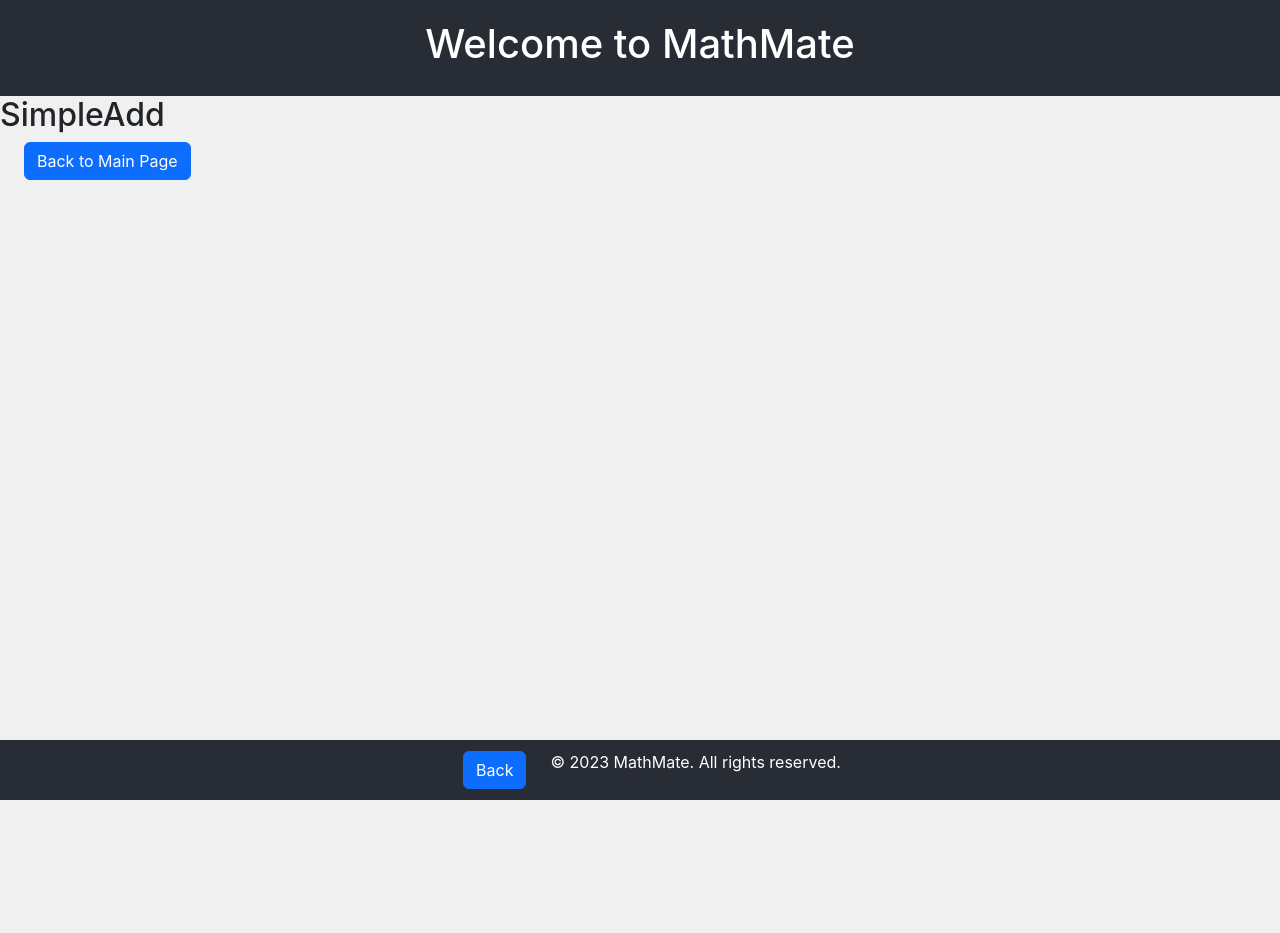
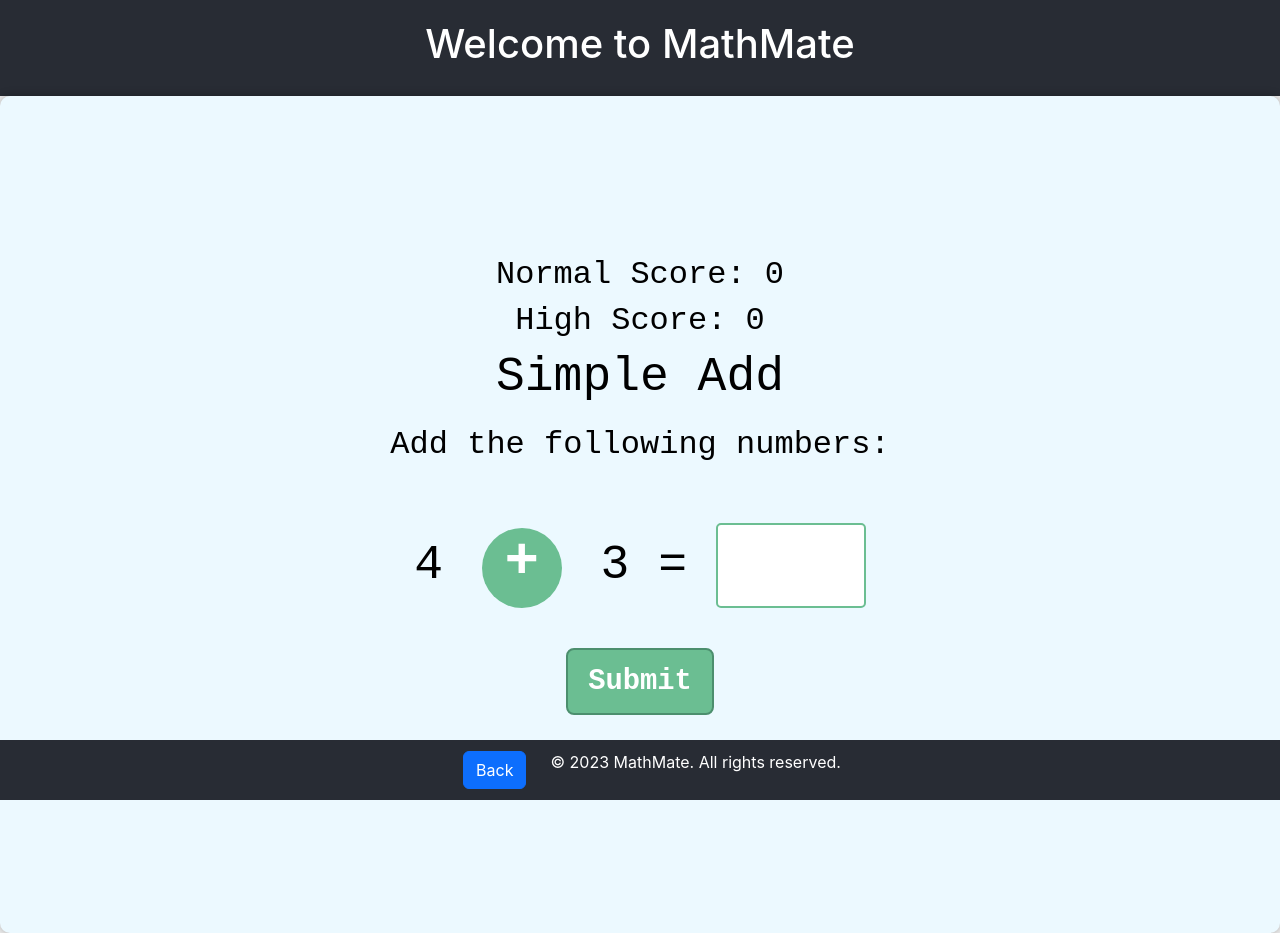
Before and after one commit to Woker-Man/MathMate, a React (Vite) app: page /simpleAdd in a window 1280 px wide. Before the commit the page ends 800 px from the top, so only its background shows below. Built offline with nearby package versions, Linux system fonts and the light colour scheme.

Commit message:
Simple Add Page Updated

```diff
--- a/package.json
+++ b/package.json
@@ -15,6 +15,7 @@
     "@reduxjs/toolkit": "^2.0.1",
     "gh-pages": "^6.1.0",
     "react": "^18.2.0",
+    "react-bootstrap": "^2.9.2",
     "react-dnd": "^16.0.1",
     "react-dnd-html5-backend": "^16.0.1",
     "react-dom": "^18.2.0",
--- a/src/App.css
+++ b/src/App.css
@@ -52,3 +52,86 @@ header p{
   justify-content: center;
 
   }
+
+#simple_addition  {
+  font: normal 16px/1.5 "Andale Mono", AndaleMono, monospace;
+  color: black;
+  padding: 160px;
+  width: auto;
+  margin: 0 ;
+  background-color:#ECF9FF;
+  text-align: center;
+  border-radius: 10px;
+  box-shadow: 0 0 10px rgba(0, 0, 0, 0.3);
+}
+
+#simple_addition h1 {
+  font-size: 3em;
+  margin-bottom: 20px;
+}
+
+#simple_addition .container {
+  margin: 5% auto;
+}
+
+#simple_addition span{
+  display: inline-block;
+  background-color: #6bbe92;
+  border: 0;
+  width: 80px;
+  height: 80px;
+  margin: 10px;
+  text-align: center;
+  color: #fff;
+  font-weight: bold;
+  font-size: 1.2em;
+  border-radius: 60%;
+  cursor: pointer;
+  transition: background-color 0.3s ease;
+}
+
+#simple_addition button{
+  display: inline-block;
+background-color: #6bbe92;
+border: 2px solid #4c8f6e; /* Add a border for a button-like appearance */
+border-radius: 8px; /* Add curved edges */
+padding: 10px 20px; /* Adjust padding for better proportions */
+margin: 10px;
+text-align: center;
+color: #fff;
+font-weight: bold;
+font-size: 1.8em; /* Increase font size */
+cursor: pointer;
+transition: background-color 0.3s ease;
+}
+
+
+#simple_addition button:hover {
+  background-color: #4c9b77;
+}
+
+#simple_addition input {
+  font-size: 1em;
+padding: 12px; /* Increase padding for a bigger input box */
+margin-top: 10px;
+border: 2px solid #6bbe92;
+border-radius: 5px;
+
+width: 150px; /* Increase width for a wider input box */
+text-align: center;
+}
+
+.message {
+  margin-top: 20px;
+  font-size: 1.2em;
+  padding: 10px;
+  border-radius: 5px;
+}
+
+.correct {
+  background-color: #4caf50;
+}
+
+.incorrect {
+  background-color: #f44336;
+}
--- a/src/pages/SimpleAdd.jsx
+++ b/src/pages/SimpleAdd.jsx
@@ -1,17 +1,110 @@
-// src/pages/NewPage1.js
-import React from 'react';
-import { Link } from 'react-router-dom';
+import React, { useState, useEffect } from 'react';
+import { Modal, Button } from 'react-bootstrap';
 
-function SimpleAdd() {
+const SimpleAdd = () => {
+  const [rangeStart, setRangeStart] = useState(1);
+  const [rangeEnd, setRangeEnd] = useState(0);
+  const [num1, setNum1] = useState(1);
+  const [num2, setNum2] = useState(5);
+  const [userAnswer, setUserAnswer] = useState('');
+  const [isCorrect, setIsCorrect] = useState(null);
+  const [normalScore, setNormalScore] = useState(0);
+  const [highScore, setHighScore] = useState(() => {
+    // Retrieve high score from sessionStorage on component mount
+    return parseInt(sessionStorage.getItem('highScore'), 10) || 0;
+  });
+  const [showModal, setShowModal] = useState(false);
+
+  const generateRandomNumbers = () => {
+    const newRangeStart = rangeEnd + 1;
+    const newRangeEnd = newRangeStart + 4;
+    setRangeStart(newRangeStart);
+    setRangeEnd(newRangeEnd);
+
+    const randomNum1 = Math.floor(Math.random() * 5) + newRangeStart;
+    const randomNum2 = Math.floor(Math.random() * 5) + newRangeStart;
+    setNum1(randomNum1);
+    setNum2(randomNum2);
+    setUserAnswer('');
+    setIsCorrect(null);
+  };
+
+  const checkAnswer = () => {
+    const correctAnswer = num1 + num2;
+    const userEnteredAnswer = parseInt(userAnswer, 10);
+
+    setIsCorrect((prevIsCorrect) => {
+      const newIsCorrect = userEnteredAnswer === correctAnswer;
+
+      if (newIsCorrect) {
+        generateRandomNumbers();
+        setNormalScore((prevScore) => prevScore + 1);
+      } else {
+        if (normalScore > highScore) {
+          setHighScore(normalScore);
+          // Save the new high score to sessionStorage
+          sessionStorage.setItem('highScore', normalScore.toString());
+        }
+        setNormalScore(0);
+        setShowModal(true);
+
+        setTimeout(() => {
+          setShowModal(false);
+        }, 2000);
+      }
+
+
+
+      return newIsCorrect;
+    });
+  };
+
+  useEffect(() => {
+    generateRandomNumbers();
+  }, []);
+
+  useEffect(() => {
+    // Do something when isCorrect changes
+    console.log(isCorrect);
+  }, [isCorrect]);
+
   return (
-    <div>
-      <h2>SimpleAdd</h2>
-      {/* Add content for New Page 1 */}
-      <Link to="/addition" className="btn btn-primary mx-4">
-        Back to Main Page
-      </Link>
+    <div id="simple_addition">
+      <h2>Normal Score: {normalScore}</h2> <h2>High Score: {highScore}</h2>
+      <h1>Simple Add</h1>
+      <center>
+        <h2>Add the following numbers:</h2>
+      </center>
+      <div className="container">
+        <h1>
+          {num1} <span>+</span> {num2} ={' '}
+          <input
+            type="text"
+            value={userAnswer}
+            onChange={(e) => setUserAnswer(e.target.value)}
+          />
+        </h1>
+        <button onClick={checkAnswer}>Submit</button>
+      </div>
+
+      {/* Bootstrap Modal */}
+      <Modal show={showModal} onHide={() => setShowModal(false)}>
+        <Modal.Header closeButton>
+          <Modal.Title>
+            {console.log('Is Correct:', isCorrect)}
+            {isCorrect === true ? 'Correct Answer!' : 'Oops! Wrong Answer, Try Again.'}
+          </Modal.Title>
+        </Modal.Header>
+        <Modal.Body>{isCorrect ? 'Well done!' : "Don't worry, try again."}</Modal.Body>
+        <Modal.Footer>
+          <Button variant="secondary" onClick={() => setShowModal(false)}>
+            Close
+          </Button>
+          <Button variant="primary">Save changes</Button>
+        </Modal.Footer>
+      </Modal>
     </div>
   );
-}
+};
 
 export default SimpleAdd;
```
Also changed, not shown: 1 other file (tests, documents, lock files or other folders).
